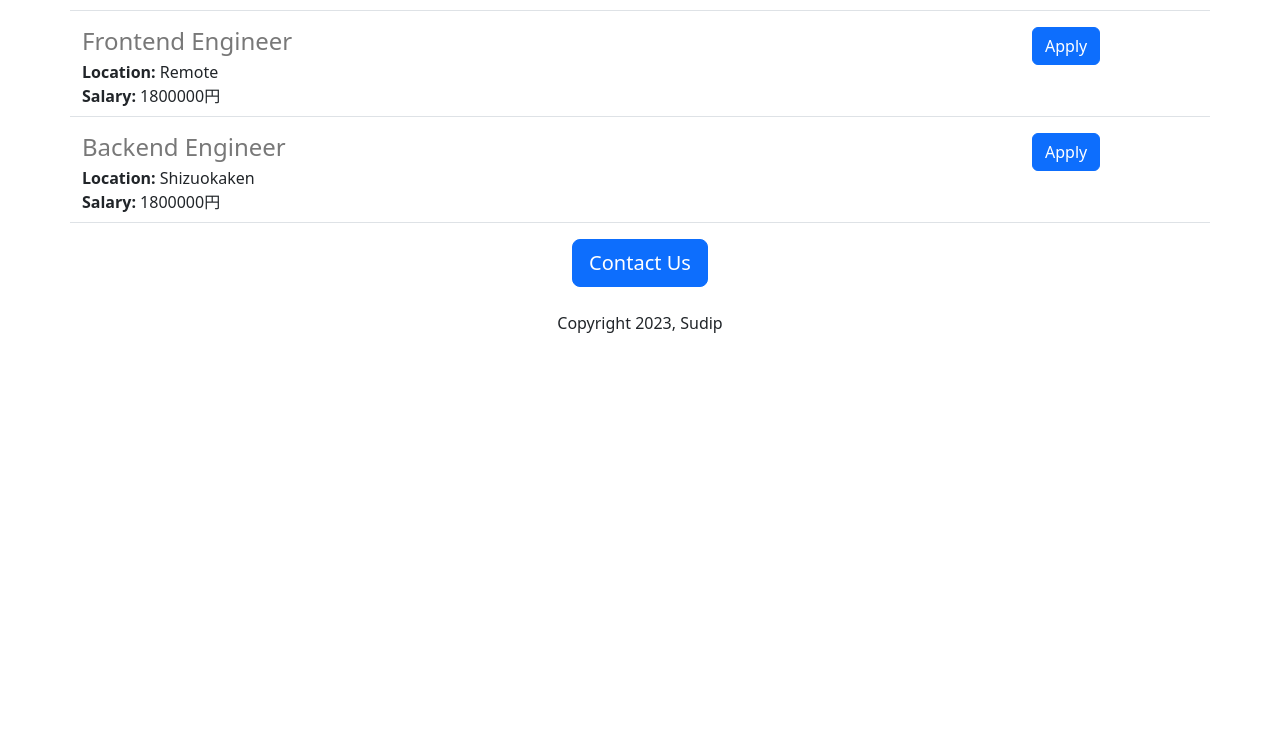
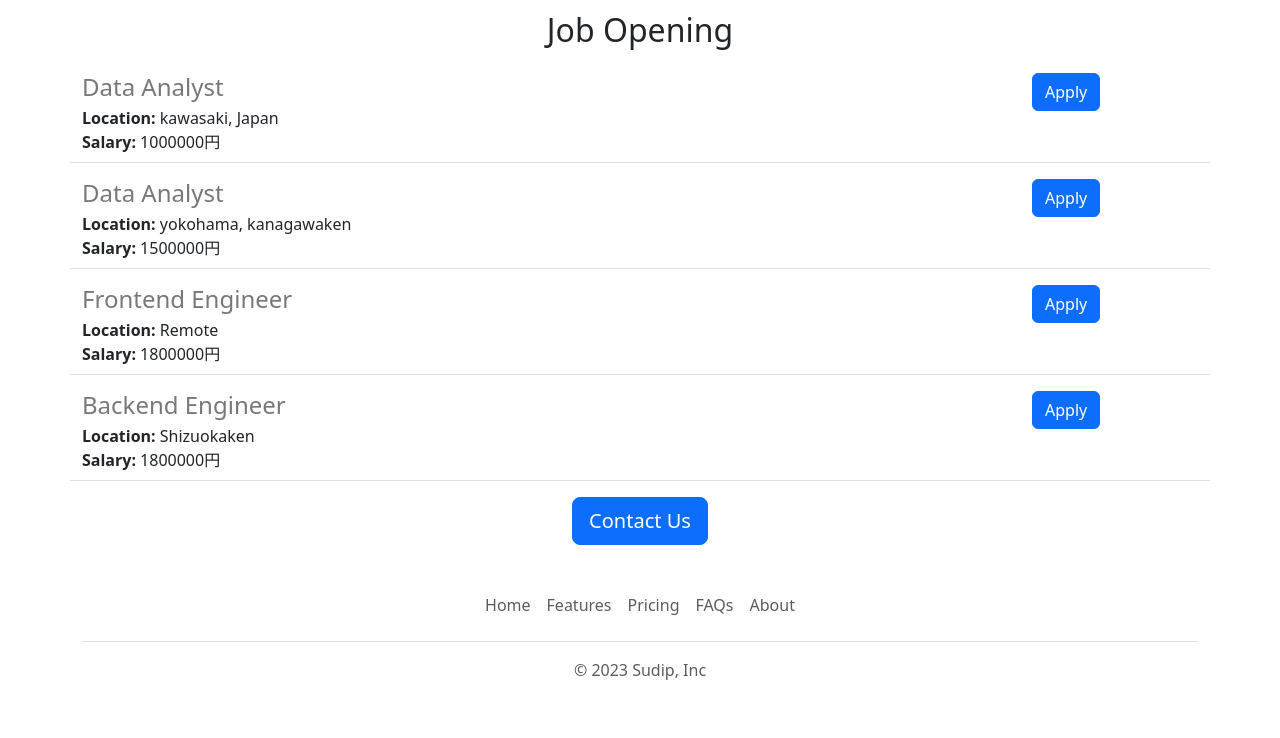
Before and after one commit to LearningwithSudip/Sudip-careers-website-v2, a Flask app: page / in a window 1280 px wide. Shown: the part 893-1631 px from the top of the page. Before the commit the page ends 1226 px from the top, so only its background shows below. Run offline with Flask 3, Linux system fonts and the light colour scheme.

Commit message:
Functional improvement

```diff
--- a/static/css/style.css
+++ b/static/css/style.css
@@ -3,4 +3,5 @@
   width : 100%;
   height : 360px;
   object-fit: cover;
+  margin-bottom: 16px;
 }
--- /dev/null
+++ b/templates/footer.html
@@ -0,0 +1,12 @@
+<div class="container">
+  <footer class="py-3 my-4">
+    <ul class="nav justify-content-center border-bottom pb-3 mb-3">
+      <li class="nav-item"><a href="#" class="nav-link px-2 text-body-secondary">Home</a></li>
+      <li class="nav-item"><a href="#" class="nav-link px-2 text-body-secondary">Features</a></li>
+      <li class="nav-item"><a href="#" class="nav-link px-2 text-body-secondary">Pricing</a></li>
+      <li class="nav-item"><a href="#" class="nav-link px-2 text-body-secondary">FAQs</a></li>
+      <li class="nav-item"><a href="#" class="nav-link px-2 text-body-secondary">About</a></li>
+    </ul>
+    <p class="text-center text-body-secondary">&copy; 2023 Sudip, Inc</p>
+  </footer>
+</div>
--- a/templates/home.html
+++ b/templates/home.html
@@ -8,13 +8,20 @@
     <title>sudip careers</title>
 </head>
   <body>
+    {% include 'nav.html' %}
+    <img class="img-fluid" id="banner" src="{{ url_for('static', filename='image.jpg')}}" />
     <div class="container">
       <h1 class="text-center mt-2 mb-4">{{ company_name }} Careers</h1>
-      <img class="img-fluid" id="banner" src="{{ url_for('static', filename='image.jpg')}}" />
-      <h2 class="text-center mt-2 mb-4">About Sudip</h2>
+      <div class="row" style="margin-bottom:16px">
+        <div class="col-md-6">
       <p class="lead">
         Lorem ipsum dolor sit amet, consectetur adipiscing elit, sed do eiusmod tempor incididunt ut labore et dolore magna aliqua. Ut enim ad minim veniam, quis nostrud exercitation ullamco laboris nisi ut aliquip ex ea commodo consequat. Duis aute irure dolor in reprehenderit in voluptate velit esse cillum dolore eu fugiat nulla pariatur. Excepteur sint occaecat cupidatat non proident, sunt in culpa qui officia deserunt mollit anim id est laborum.
       </p>
+        </div>
+        <div class="d-none d-md-block col-6">
+        <img class="img-fluid" id="banner" src="{{ url_for('static', filename='working.jpg')}}" />
+        </div>
+      </div>
       <h2 class="text-center mt-2 mb-4">Job Opening</h2>
       <div>
         {% for job in jobs %}
@@ -23,8 +30,8 @@
         </div>
       <div class="text-center">
       <button class="btn btn-primary btn-lg">Contact Us</button>
-        <p class="mt-4">Copyright 2023, Sudip</p>
       </div>
     </div>
+    {% include 'footer.html' %}
   </body>
 </html>
--- a/templates/jobs.html
+++ b/templates/jobs.html
@@ -13,6 +13,6 @@
     {% endif %}
   </div>
   <div class="col-2">
-    <button type="button" class="btn btn-primary">Apply</button>
+    <a href="mailto:lamsal.sudip999@gmail.com? subject=Application for {{ job.title }}" type="button" class="btn btn-primary">Apply</a>
    </div>
 </div>
--- /dev/null
+++ b/templates/nav.html
@@ -0,0 +1,10 @@
+<nav class="navbar shadow-sm fixed-top bg-white">
+  <div class="container-fluid">
+    <a class="navbar-brand" href="#">
+      <img src="{{ url_for('static', filename='logo.svg')}}" alt="Logo" width="30" height="24" class="d-inline-block align-text-top">
+      {{company_name}}
+    </a>
+  </div>
+</nav>
+<div style="height:56px">
+</div>
```
Also changed, not shown: static/logo.svg (added), 1 other file.
